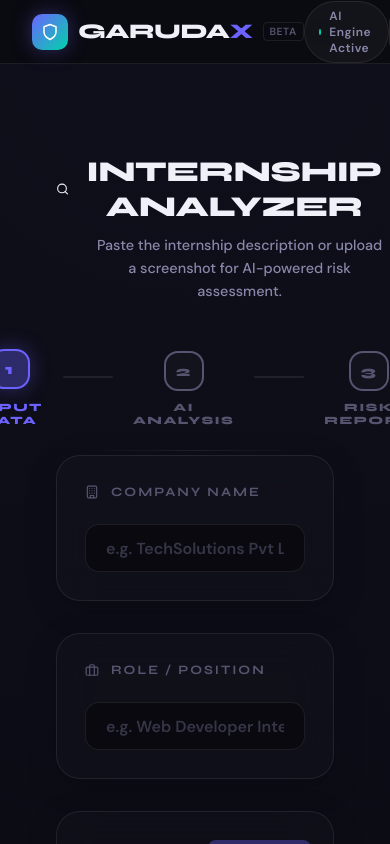
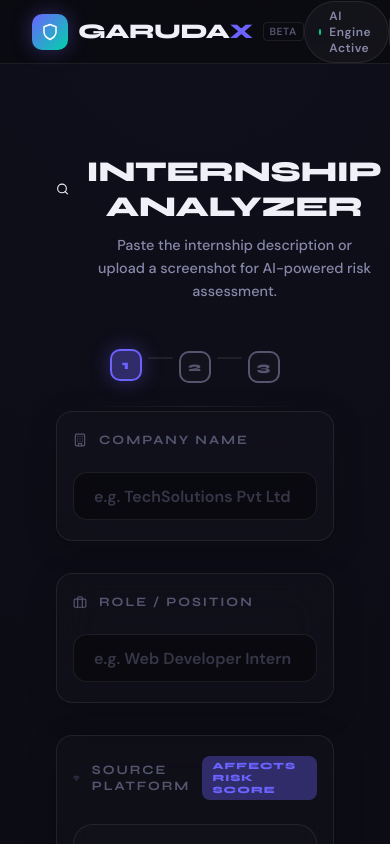
Before and after one commit to Aravind-1864/GARUDA-X, a React (Create React App) app: page /analyze in a window 390 px wide. Shown: the top 844 px of the page. Built offline with nearby package versions, Linux system fonts and the light colour scheme.

Commit message:
fix: comprehensive mobile UI alignment for Presentation Day

```diff
--- a/src/pages/AnalyzePage.css
+++ b/src/pages/AnalyzePage.css
@@ -429,15 +429,33 @@ textarea.input-field {
     width: 100%;
     justify-content: center;
   }
+  .step { font-size: 0.6rem; letter-spacing: 1px; }
   .step-line {
     flex: none;
-    width: 50px;
-    margin: -24px 10px 0;
+    width: 40px;
+    margin: -18px 5px 0;
   }
   .analyze-page {
     padding: 24px;
     padding-top: 90px;
   }
+}
+
+@media (max-width: 600px) {
+  .page-title { font-size: 1.6rem; letter-spacing: -0.5px; gap: 8px; }
+  .page-desc { font-size: 0.85rem; padding: 0 10px; }
+  .step-indicator { gap: 4px; }
+  .step-circle { width: 32px; height: 32px; border-radius: 10px; font-size: 0.8rem; }
+  .step-line { width: 25px; margin: -18px 2px 0; }
+  .step span:not(.step-circle) { display: none; } /* Hide labels on very small screens to prevent overlap */
+  .glass-card.form-group { padding: 20px 16px; border-radius: 16px; }
+  .analyze-btn { font-size: 1rem; padding: 18px; border-radius: 14px; }
+}
+
+@media (max-width: 380px) {
+  .page-title { font-size: 1.4rem; }
+  .analyze-page { padding: 15px; padding-top: 80px; }
+  .step-line { width: 15px; }
 }
 
 @keyframes shimmer {
```
